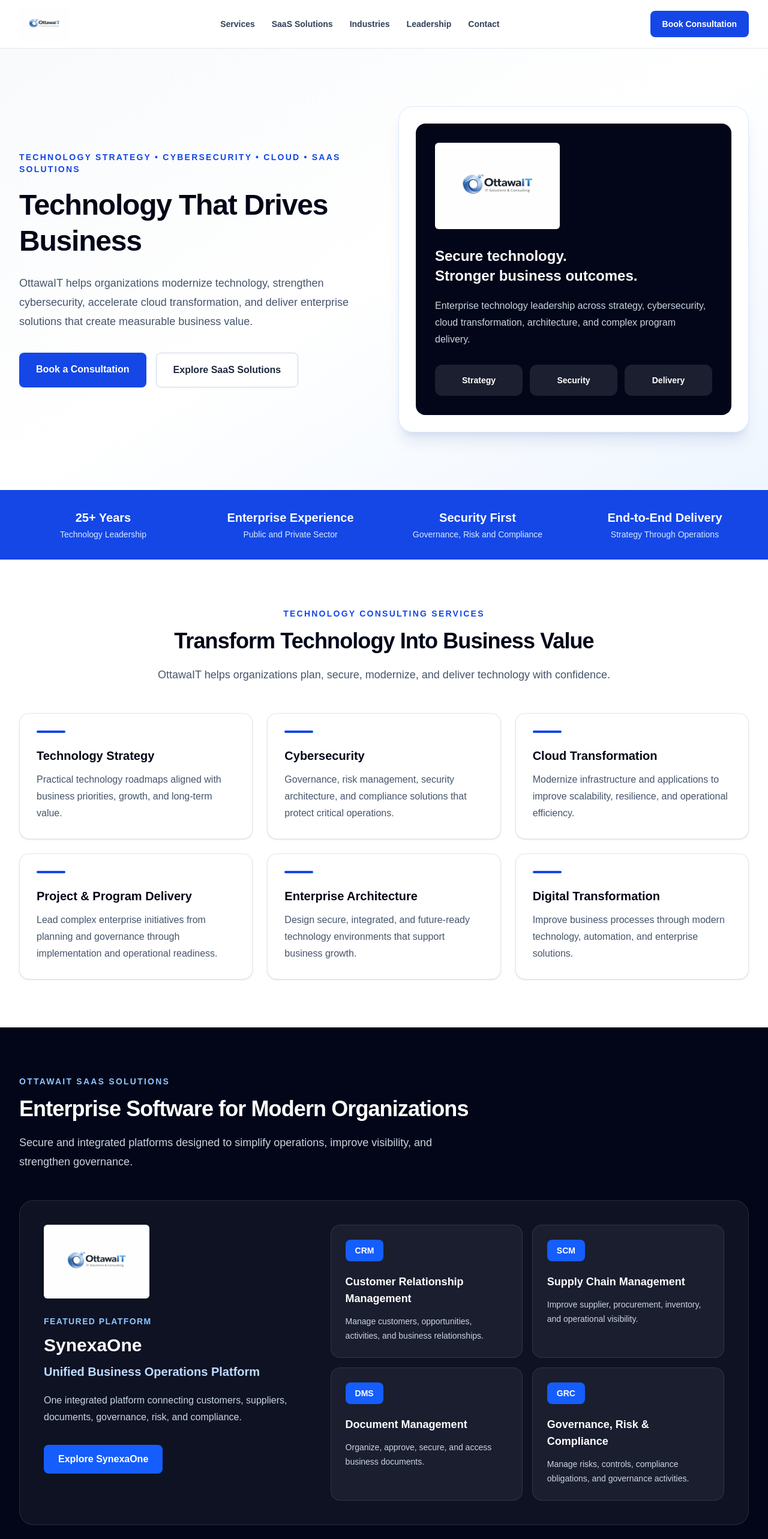
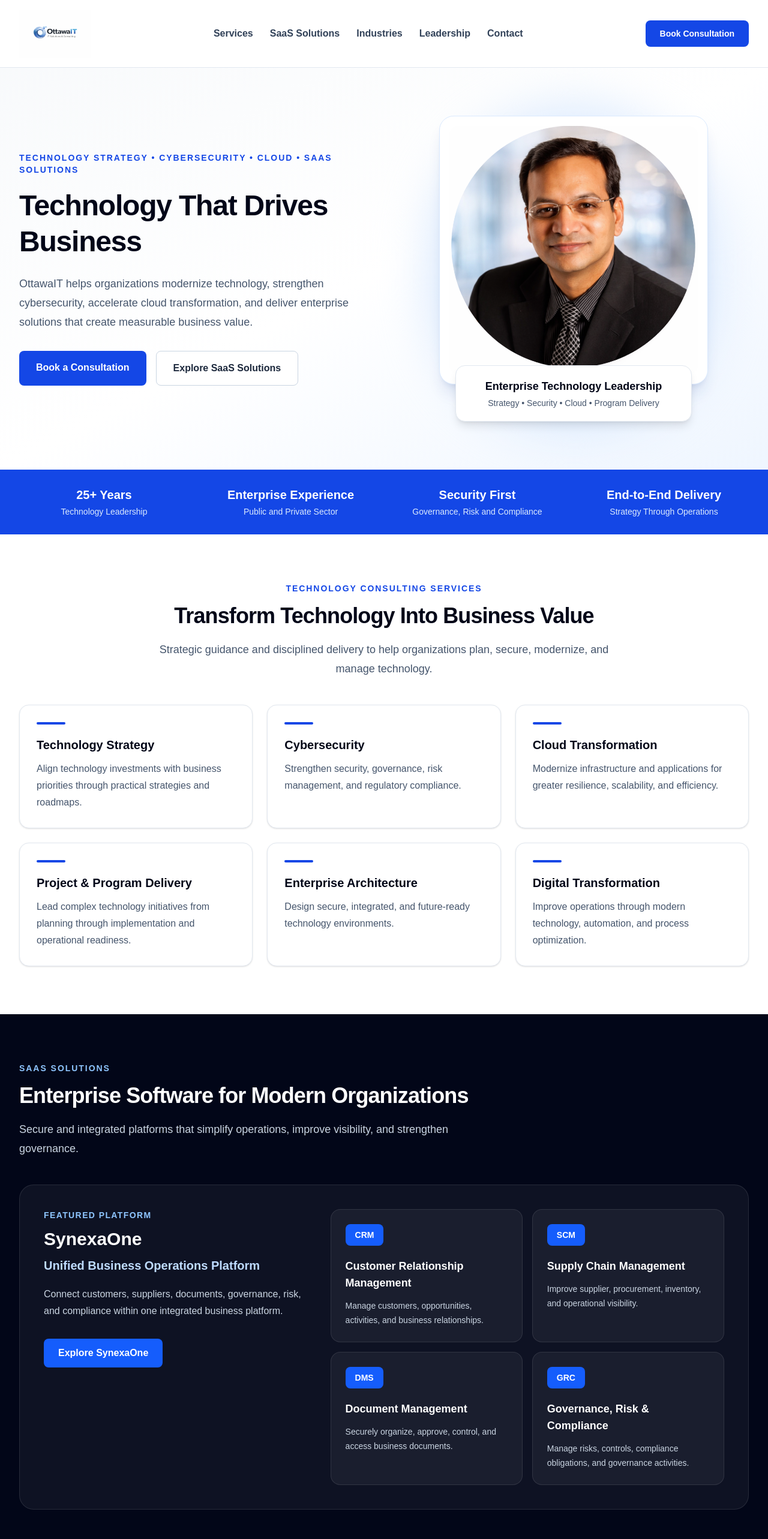
Before and after one commit to piyushinottawa/ottawait, a Next.js app: page / in a window 1280 px wide. Shown: the top 2566 px of the page at 60% size. Built offline with nearby package versions, Linux system fonts and the light colour scheme.

Commit message:
Changes OttawaIT homepage

```diff
--- a/app/page.tsx
+++ b/app/page.tsx
@@ -1,60 +1,59 @@
 import Image from "next/image";
 
-export default function HomePage() {
 const services = [
   {
     title: "Technology Strategy",
     description:
-        "Practical technology roadmaps aligned with business priorities, growth, and long-term value.",
+      "Align technology investments with business priorities through practical strategies and roadmaps.",
   },
   {
     title: "Cybersecurity",
     description:
-        "Governance, risk management, security architecture, and compliance solutions that protect critical operations.",
+      "Strengthen security, governance, risk management, and regulatory compliance.",
   },
   {
     title: "Cloud Transformation",
     description:
-        "Modernize infrastructure and applications to improve scalability, resilience, and operational efficiency.",
+      "Modernize infrastructure and applications for greater resilience, scalability, and efficiency.",
   },
   {
     title: "Project & Program Delivery",
     description:
-        "Lead complex enterprise initiatives from planning and governance through implementation and operational readiness.",
+      "Lead complex technology initiatives from planning through implementation and operational readiness.",
   },
   {
     title: "Enterprise Architecture",
     description:
-        "Design secure, integrated, and future-ready technology environments that support business growth.",
+      "Design secure, integrated, and future-ready technology environments.",
   },
   {
     title: "Digital Transformation",
     description:
-        "Improve business processes through modern technology, automation, and enterprise solutions.",
+      "Improve operations through modern technology, automation, and process optimization.",
   },
 ];
 
 const modules = [
   {
-      shortName: "CRM",
+    name: "CRM",
     title: "Customer Relationship Management",
     description:
       "Manage customers, opportunities, activities, and business relationships.",
   },
   {
-      shortName: "SCM",
+    name: "SCM",
     title: "Supply Chain Management",
     description:
       "Improve supplier, procurement, inventory, and operational visibility.",
   },
   {
-      shortName: "DMS",
+    name: "DMS",
     title: "Document Management",
     description:
-        "Organize, approve, secure, and access business documents.",
+      "Securely organize, approve, control, and access business documents.",
   },
   {
-      shortName: "GRC",
+    name: "GRC",
     title: "Governance, Risk & Compliance",
     description:
       "Manage risks, controls, compliance obligations, and governance activities.",
@@ -62,31 +61,65 @@
 ];
 
 const industries = [
-    "Government & Public Sector",
-    "Healthcare",
-    "Manufacturing",
-    "Financial Services",
-    "Retail & Distribution",
-    "Small & Medium Business",
+  {
+    title: "Government & Public Sector",
+    description:
+      "Secure modernization, governance, and complex program delivery.",
+  },
+  {
+    title: "Healthcare",
+    description:
+      "Reliable technology solutions that protect sensitive information.",
+  },
+  {
+    title: "Manufacturing",
+    description:
+      "Modern operations, stronger supply chains, and improved visibility.",
+  },
+  {
+    title: "Financial Services",
+    description:
+      "Cybersecurity, compliance, resilience, and technology transformation.",
+  },
+  {
+    title: "Retail & Distribution",
+    description:
+      "Connected operations, customer management, and supply-chain efficiency.",
+  },
+  {
+    title: "Small & Medium Business",
+    description:
+      "Practical, scalable technology solutions designed for business growth.",
+  },
 ];
 
+const strengths = [
+  "Business-focused approach",
+  "Security by design",
+  "Enterprise delivery experience",
+  "Practical and scalable solutions",
+  "Collaborative leadership",
+  "Measurable business outcomes",
+];
+
+export default function HomePage() {
   return (
     <main className="min-h-screen bg-white text-slate-900">
       {/* Header */}
       <header className="sticky top-0 z-50 border-b border-slate-200 bg-white/95 backdrop-blur">
-        <div className="mx-auto flex max-w-7xl items-center justify-between px-6 py-3 lg:px-8">
+        <div className="mx-auto flex max-w-7xl items-center justify-between px-5 py-4 lg:px-8">
           <a href="#home" aria-label="OttawaIT home">
             <Image
               src="/images/logo.png"
               alt="OttawaIT"
-              width={220}
-              height={70}
+              width={360}
+              height={120}
               priority
-              className="h-14 w-auto object-contain"
+              className="h-16 w-auto object-contain md:h-20"
             />
           </a>
 
-          <nav className="hidden items-center gap-7 text-sm font-semibold text-slate-700 lg:flex">
+          <nav className="hidden items-center gap-7 text-base font-semibold text-slate-700 lg:flex">
             <a href="#services" className="transition hover:text-blue-700">
               Services
             </a>
@@ -110,7 +143,7 @@
 
           <a
             href="#contact"
-            className="rounded-lg bg-blue-700 px-5 py-3 text-sm font-semibold text-white transition hover:bg-blue-800"
+            className="rounded-lg bg-blue-700 px-4 py-3 text-sm font-semibold text-white transition hover:bg-blue-800 md:px-6"
           >
             Book Consultation
           </a>
@@ -120,11 +153,11 @@
       {/* Hero */}
       <section
         id="home"
-        className="scroll-mt-24 overflow-hidden bg-gradient-to-br from-slate-50 via-white to-blue-50"
+        className="scroll-mt-28 overflow-hidden bg-gradient-to-br from-slate-50 via-white to-blue-50"
       >
-        <div className="mx-auto grid max-w-7xl items-center gap-12 px-6 py-20 lg:grid-cols-2 lg:px-8 lg:py-24">
+        <div className="mx-auto grid max-w-7xl items-center gap-12 px-6 py-16 lg:grid-cols-2 lg:px-8 lg:py-20">
           <div>
-            <p className="text-sm font-bold uppercase tracking-[0.16em] text-blue-700">
+            <p className="text-sm font-bold uppercase tracking-[0.14em] text-blue-700">
               Technology Strategy • Cybersecurity • Cloud • SaaS Solutions
             </p>
 
@@ -138,7 +171,7 @@
               enterprise solutions that create measurable business value.
             </p>
 
-            <div className="mt-9 flex flex-col gap-4 sm:flex-row">
+            <div className="mt-8 flex flex-col gap-4 sm:flex-row">
               <a
                 href="#contact"
                 className="rounded-lg bg-blue-700 px-7 py-4 text-center font-semibold text-white transition hover:bg-blue-800"
@@ -155,38 +188,28 @@
             </div>
           </div>
 
-          <div className="rounded-3xl border border-blue-100 bg-white p-7 shadow-xl shadow-blue-900/10">
-            <div className="rounded-2xl bg-slate-950 p-8 text-white">
+          <div className="relative mx-auto w-full max-w-md">
+            <div className="absolute -inset-4 rounded-full bg-blue-100 blur-2xl" />
+
+            <div className="relative overflow-hidden rounded-3xl border border-blue-100 bg-white p-4 shadow-xl shadow-blue-900/10">
               <Image
-                src="/images/logo.png"
-                alt="OttawaIT"
-                width={250}
-                height={80}
-                className="h-auto w-52 rounded-md bg-white p-2 object-contain"
+                src="/images/piyush.png"
+                alt="Piyush Agarwal"
+                width={600}
+                height={700}
+                priority
+                className="h-auto w-full rounded-2xl object-cover"
               />
+            </div>
 
-              <h2 className="mt-7 text-2xl font-bold leading-snug">
-                Secure technology.
-                <br />
-                Stronger business outcomes.
-              </h2>
-
-              <p className="mt-5 leading-7 text-slate-300">
-                Enterprise technology leadership across strategy,
-                cybersecurity, cloud transformation, architecture, and complex
-                program delivery.
+            <div className="relative mx-auto -mt-8 w-[88%] rounded-2xl border border-slate-200 bg-white p-5 text-center shadow-lg">
+              <p className="text-lg font-bold text-slate-950">
+                Enterprise Technology Leadership
               </p>
 
-              <div className="mt-7 grid gap-3 sm:grid-cols-3">
-                {["Strategy", "Security", "Delivery"].map((item) => (
-                  <div
-                    key={item}
-                    className="rounded-xl bg-white/10 px-4 py-4 text-center text-sm font-semibold"
-                  >
-                    {item}
-                  </div>
-                ))}
-              </div>
+              <p className="mt-1 text-sm text-slate-600">
+                Strategy • Security • Cloud • Program Delivery
+              </p>
             </div>
           </div>
         </div>
@@ -194,7 +217,7 @@
 
       {/* Trust Strip */}
       <section className="bg-blue-700 text-white">
-        <div className="mx-auto grid max-w-7xl gap-8 px-6 py-8 text-center sm:grid-cols-2 lg:grid-cols-4 lg:px-8">
+        <div className="mx-auto grid max-w-7xl gap-7 px-6 py-7 text-center sm:grid-cols-2 lg:grid-cols-4 lg:px-8">
           <div>
             <p className="text-xl font-bold">25+ Years</p>
             <p className="mt-1 text-sm text-blue-100">
@@ -226,10 +249,10 @@
       </section>
 
       {/* Services */}
-      <section id="services" className="scroll-mt-24 py-20">
+      <section id="services" className="scroll-mt-28 py-16 lg:py-20">
         <div className="mx-auto max-w-7xl px-6 lg:px-8">
           <div className="mx-auto max-w-3xl text-center">
-            <p className="text-sm font-bold uppercase tracking-[0.16em] text-blue-700">
+            <p className="text-sm font-bold uppercase tracking-[0.14em] text-blue-700">
               Technology Consulting Services
             </p>
 
@@ -238,20 +261,20 @@
             </h2>
 
             <p className="mt-5 text-lg leading-8 text-slate-600">
-              OttawaIT helps organizations plan, secure, modernize, and deliver
-              technology with confidence.
+              Strategic guidance and disciplined delivery to help organizations
+              plan, secure, modernize, and manage technology.
             </p>
           </div>
 
-          <div className="mt-12 grid gap-6 md:grid-cols-2 lg:grid-cols-3">
+          <div className="mt-11 grid gap-6 md:grid-cols-2 lg:grid-cols-3">
             {services.map((service) => (
               <article
                 key={service.title}
-                className="rounded-2xl border border-slate-200 bg-white p-7 shadow-sm transition hover:-translate-y-1 hover:border-blue-200 hover:shadow-lg"
+                className="rounded-2xl border border-slate-200 bg-white p-7 shadow-sm transition hover:-translate-y-1 hover:border-blue-300 hover:shadow-lg"
               >
                 <div className="h-1 w-12 rounded-full bg-blue-700" />
 
-                <h3 className="mt-6 text-xl font-bold text-slate-950">
+                <h3 className="mt-5 text-xl font-bold text-slate-950">
                   {service.title}
                 </h3>
 
@@ -264,15 +287,15 @@
         </div>
       </section>
 
-      {/* SaaS */}
+      {/* SaaS Solutions */}
       <section
         id="saas"
-        className="scroll-mt-24 bg-slate-950 py-20 text-white"
+        className="scroll-mt-28 bg-slate-950 py-16 text-white lg:py-20"
       >
         <div className="mx-auto max-w-7xl px-6 lg:px-8">
           <div className="max-w-3xl">
-            <p className="text-sm font-bold uppercase tracking-[0.16em] text-blue-300">
-              OttawaIT SaaS Solutions
+            <p className="text-sm font-bold uppercase tracking-[0.14em] text-blue-300">
+              SaaS Solutions
             </p>
 
             <h2 className="mt-4 text-3xl font-bold tracking-tight md:text-4xl">
@@ -280,23 +303,15 @@
             </h2>
 
             <p className="mt-5 text-lg leading-8 text-slate-300">
-              Secure and integrated platforms designed to simplify operations,
+              Secure and integrated platforms that simplify operations,
               improve visibility, and strengthen governance.
             </p>
           </div>
 
-          <div className="mt-12 rounded-3xl border border-white/10 bg-white/5 p-7 md:p-10">
+          <div className="mt-11 rounded-3xl border border-white/10 bg-white/5 p-7 md:p-10">
             <div className="grid gap-10 lg:grid-cols-[0.8fr_1.2fr]">
               <div>
-                <Image
-                  src="/images/logo.png"
-                  alt="OttawaIT"
-                  width={220}
-                  height={70}
-                  className="h-auto w-44 rounded-md bg-white p-2 object-contain"
-                />
-
-                <p className="mt-7 text-sm font-semibold uppercase tracking-widest text-blue-300">
+                <p className="text-sm font-semibold uppercase tracking-widest text-blue-300">
                   Featured Platform
                 </p>
 
@@ -307,8 +322,8 @@
                 </p>
 
                 <p className="mt-5 leading-7 text-slate-300">
-                  One integrated platform connecting customers, suppliers,
-                  documents, governance, risk, and compliance.
+                  Connect customers, suppliers, documents, governance, risk,
+                  and compliance within one integrated business platform.
                 </p>
 
                 <a
@@ -322,12 +337,12 @@
               <div className="grid gap-4 sm:grid-cols-2">
                 {modules.map((module) => (
                   <article
-                    key={module.shortName}
+                    key={module.name}
                     className="rounded-2xl border border-white/10 bg-white/5 p-6 transition hover:bg-white/10"
                   >
-                    <div className="inline-flex rounded-lg bg-blue-600 px-4 py-2 text-sm font-bold">
-                      {module.shortName}
-                    </div>
+                    <span className="inline-flex rounded-lg bg-blue-600 px-4 py-2 text-sm font-bold">
+                      {module.name}
+                    </span>
 
                     <h4 className="mt-5 text-lg font-bold">{module.title}</h4>
 
@@ -343,10 +358,10 @@
       </section>
 
       {/* Why OttawaIT */}
-      <section className="bg-slate-50 py-20">
+      <section className="bg-slate-50 py-16 lg:py-20">
         <div className="mx-auto grid max-w-7xl gap-12 px-6 lg:grid-cols-2 lg:px-8">
           <div>
-            <p className="text-sm font-bold uppercase tracking-[0.16em] text-blue-700">
+            <p className="text-sm font-bold uppercase tracking-[0.14em] text-blue-700">
               Why OttawaIT
             </p>
 
@@ -355,30 +370,23 @@
             </h2>
 
             <p className="mt-5 text-lg leading-8 text-slate-600">
-              OttawaIT combines strategic leadership, cybersecurity expertise,
-              enterprise architecture, and disciplined program delivery to help
-              organizations improve performance and reduce risk.
+              OttawaIT combines technology strategy, cybersecurity expertise,
+              enterprise architecture, and disciplined program delivery to
+              improve performance and reduce organizational risk.
             </p>
           </div>
 
           <div className="grid gap-4 sm:grid-cols-2">
-            {[
-              "Business-First Approach",
-              "Security by Design",
-              "Enterprise Delivery Experience",
-              "Collaborative Partnership",
-              "Practical and Scalable Solutions",
-              "Measurable Business Outcomes",
-            ].map((item) => (
+            {strengths.map((strength) => (
               <div
-                key={item}
+                key={strength}
                 className="flex items-center gap-4 rounded-xl border border-slate-200 bg-white p-5 shadow-sm"
               >
                 <span className="flex h-8 w-8 shrink-0 items-center justify-center rounded-full bg-blue-100 font-bold text-blue-700">
                   ✓
                 </span>
 
-                <p className="font-semibold text-slate-800">{item}</p>
+                <p className="font-semibold text-slate-800">{strength}</p>
               </div>
             ))}
           </div>
@@ -386,33 +394,37 @@
       </section>
 
       {/* Industries */}
-      <section id="industries" className="scroll-mt-24 py-20">
+      <section id="industries" className="scroll-mt-28 py-16 lg:py-20">
         <div className="mx-auto max-w-7xl px-6 lg:px-8">
           <div className="mx-auto max-w-3xl text-center">
-            <p className="text-sm font-bold uppercase tracking-[0.16em] text-blue-700">
+            <p className="text-sm font-bold uppercase tracking-[0.14em] text-blue-700">
               Industries
             </p>
 
             <h2 className="mt-4 text-3xl font-bold tracking-tight text-slate-950 md:text-4xl">
-              Industries OttawaIT Serves
+              Industry Experience
             </h2>
 
             <p className="mt-5 text-lg leading-8 text-slate-600">
-              Technology solutions aligned with the operational, security, and
-              regulatory needs of each organization.
+              Technology solutions aligned with each organization&apos;s
+              operational, security, and regulatory requirements.
             </p>
           </div>
 
-          <div className="mt-12 grid gap-5 sm:grid-cols-2 lg:grid-cols-3">
+          <div className="mt-11 grid gap-5 md:grid-cols-2 lg:grid-cols-3">
             {industries.map((industry) => (
-              <div
-                key={industry}
-                className="rounded-2xl border border-slate-200 bg-white p-7 text-center transition hover:border-blue-300 hover:shadow-lg"
+              <article
+                key={industry.title}
+                className="rounded-2xl border border-slate-200 bg-white p-7 transition hover:border-blue-300 hover:shadow-lg"
               >
                 <h3 className="text-xl font-bold text-slate-950">
-                  {industry}
+                  {industry.title}
                 </h3>
-              </div>
+
+                <p className="mt-3 leading-7 text-slate-600">
+                  {industry.description}
+                </p>
+              </article>
             ))}
           </div>
         </div>
@@ -421,31 +433,23 @@
       {/* Leadership */}
       <section
         id="leadership"
-        className="scroll-mt-24 bg-blue-50 py-20"
+        className="scroll-mt-28 bg-blue-50 py-16 lg:py-20"
       >
-        <div className="mx-auto grid max-w-6xl items-center gap-12 px-6 lg:grid-cols-[0.7fr_1.3fr] lg:px-8">
-          <div className="flex justify-center">
-            <div className="rounded-3xl bg-white p-4 shadow-xl">
+        <div className="mx-auto grid max-w-6xl items-center gap-12 px-6 lg:grid-cols-[0.75fr_1.25fr] lg:px-8">
+          <div className="mx-auto max-w-sm">
+            <div className="overflow-hidden rounded-3xl border border-blue-100 bg-white p-4 shadow-xl">
               <Image
                 src="/images/piyush.png"
                 alt="Piyush Agarwal"
-                width={360}
-                height={420}
-                className="h-auto w-full max-w-sm rounded-2xl object-cover"
+                width={600}
+                height={700}
+                className="h-auto w-full rounded-2xl object-cover"
               />
             </div>
           </div>
 
           <div>
-            <Image
-              src="/images/logo.png"
-              alt="OttawaIT"
-              width={220}
-              height={70}
-              className="h-auto w-44 object-contain"
-            />
-
-            <p className="mt-7 text-sm font-bold uppercase tracking-[0.16em] text-blue-700">
+            <p className="text-sm font-bold uppercase tracking-[0.14em] text-blue-700">
               Leadership
             </p>
 
@@ -453,25 +457,32 @@
               Experience You Can Trust
             </h2>
 
+            <h3 className="mt-6 text-2xl font-bold text-slate-950">
+              Piyush Agarwal
+            </h3>
+
+            <p className="mt-1 font-semibold text-blue-700">
+              Founder & Technology Leader
+            </p>
+
             <p className="mt-5 text-lg leading-8 text-slate-600">
-              Led by Piyush Agarwal, OttawaIT brings more than 25 years of
-              experience in technology strategy, cybersecurity, cloud
-              transformation, enterprise architecture, governance, and complex
-              program delivery.
+              Piyush brings more than 25 years of experience in technology
+              strategy, cybersecurity, cloud transformation, enterprise
+              architecture, governance, and complex program delivery.
             </p>
 
             <p className="mt-4 text-lg leading-8 text-slate-600">
-              This experience spans government and private-sector
+              His experience spans government and private-sector
               organizations, supporting secure transformation and measurable
               business outcomes.
             </p>
 
-            <div className="mt-8">
+            <div className="mt-7">
               <p className="text-sm font-bold uppercase tracking-widest text-slate-500">
                 Professional Credentials
               </p>
 
-              <p className="mt-3 text-lg font-bold text-slate-900">
+              <p className="mt-3 text-lg font-bold leading-8 text-slate-900">
                 MBA • PMP • CISSP • CISM • ITIL • SAFe Agilist
               </p>
             </div>
@@ -482,18 +493,14 @@
       {/* Contact */}
       <section
         id="contact"
-        className="scroll-mt-24 bg-slate-950 py-20 text-white"
+        className="scroll-mt-28 bg-slate-950 py-16 text-white lg:py-20"
       >
         <div className="mx-auto max-w-4xl px-6 text-center lg:px-8">
-          <Image
-            src="/images/logo.png"
-            alt="OttawaIT"
-            width={240}
-            height={75}
-            className="mx-auto h-auto w-52 rounded-md bg-white p-2 object-contain"
-          />
+          <p className="text-sm font-bold uppercase tracking-[0.14em] text-blue-300">
+            Start a Conversation
+          </p>
 
-          <h2 className="mt-8 text-3xl font-bold tracking-tight md:text-4xl">
+          <h2 className="mt-4 text-3xl font-bold tracking-tight md:text-4xl">
             Ready to Move Your Technology Initiative Forward?
           </h2>
 
@@ -505,7 +512,7 @@
 
           <a
             href="mailto:info@ottawait.net"
-            className="mt-9 inline-flex rounded-lg bg-blue-600 px-8 py-4 font-semibold text-white transition hover:bg-blue-500"
+            className="mt-8 inline-flex rounded-lg bg-blue-600 px-8 py-4 font-semibold text-white transition hover:bg-blue-500"
           >
             Book a Consultation
           </a>
@@ -519,16 +526,16 @@
             <Image
               src="/images/logo.png"
               alt="OttawaIT"
-              width={220}
-              height={70}
-              className="h-auto w-44 rounded-md bg-white p-2 object-contain"
+              width={320}
+              height={105}
+              className="h-16 w-auto rounded-md bg-white p-1 object-contain"
             />
 
             <p className="mt-4 text-sm">
               Technology Strategy • Cybersecurity • Cloud • SaaS Solutions
             </p>
 
-            <p className="mt-2 text-sm">
+            <p className="mt-3 text-sm leading-6">
               1-30 Concourse Gate
               <br />
               Ottawa, Ontario, Canada
```
Lines whose indentation alone changed are shown as unchanged.
